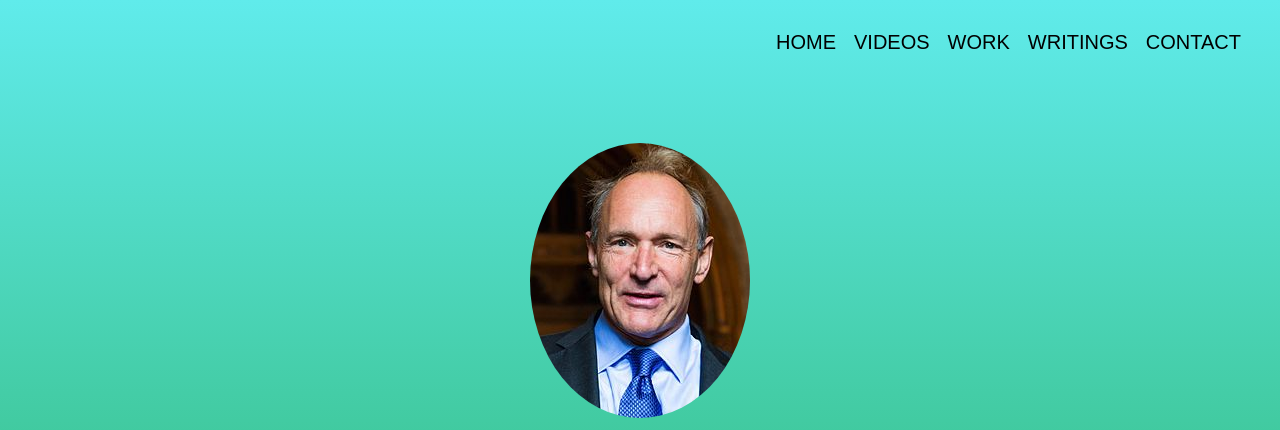
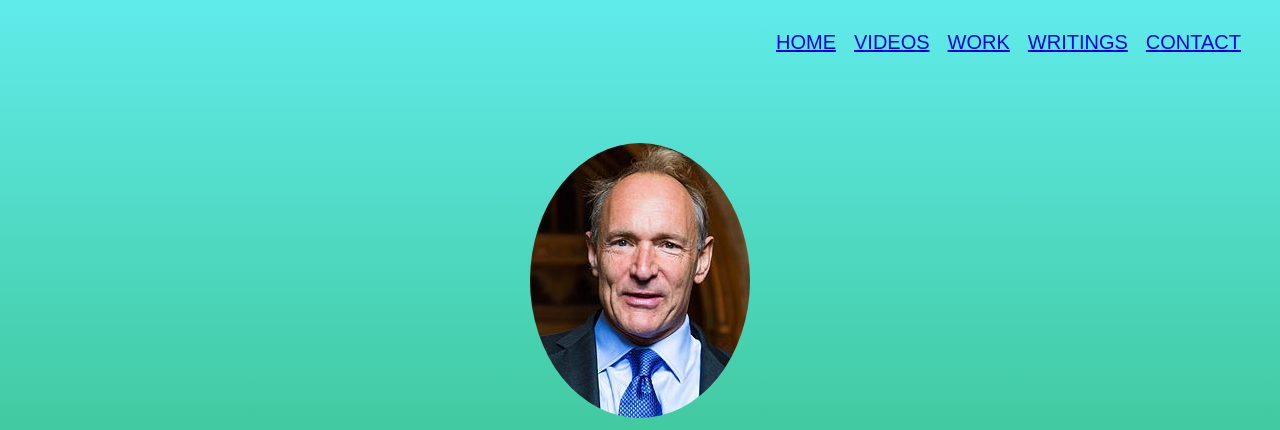
Before and after one commit to ManbirK/personal-webpage, a plain HTML site: page index.html in a window 1280 px wide. Shown: the top 430 px of the page. Drawn offline with Linux system fonts and the light colour scheme.

Commit message:
Add files via upload

```diff
--- a/index.html
+++ b/index.html
@@ -10,11 +10,11 @@
 
 	<!--The list can be of 2 types - ordered / unordered-->
 	<ul class="menu">
-		<li class="links">HOME</li>
-		<li class="links">VIDEOS</li>
-		<li class="links">WORK</li>
-		<li class="links">WRITINGS</li>
-		<li class="links">CONTACT</li>
+		<li class="links"><a href = "#welcome">HOME</a></li>
+		<li class="links"><a href = "#VIDEOS">VIDEOS</a></li>
+		<li class="links"><a href = "#work">WORK</a></li>
+		<li class="links"><a href = "#writings">WRITINGS</a></li>
+		<li class="links"><a href = "#contact">CONTACT</a></li>
 	</ul>
 
 	<section id="welcome" class="parallax-container">
@@ -45,9 +45,16 @@
 
 		<h1>Videos</h1>
 		<div class="line"></div>
+
+		<iframe width="560" height="315" src="https://www.youtube.com/embed/OM6XIICm_qo" title="YouTube video player"
+			frameborder="0"
+			allow="accelerometer; autoplay; clipboard-write; encrypted-media; gyroscope; picture-in-picture"
+			allowfullscreen></iframe>
 		<br>
 		<br>
 		<br>
+
+
 
 		<iframe width="560" height="315" src="https://www.youtube.com/embed/_0GWG0yCu-w" title="YouTube video player"
 			frameborder="0"
@@ -82,16 +89,30 @@
 		<br>
 		<br>
 		<br>
-		<iframe width="1000" height="800"  src = "https://www.w3.org/People/Berners-Lee/"></iframe>
+		<iframe width="1000" height="800" src="https://www.w3.org/People/Berners-Lee/"></iframe>
 		<br>
 		<br>
 		<br>
 
-		<iframe width="1000" height="800"  src = "https://webfoundation.org/about/sir-tim-berners-lee/"></iframe>
+		<iframe width="1000" height="800" src="https://webfoundation.org/about/sir-tim-berners-lee/"></iframe>
 		<br>
 		<br>
 		<br>
 	</section>
+
+
+	<section id="writings">
+		<h1>Writings</h1>
+		<div class="line"></div>
+
+		<a href = "https://thenextweb.com/news/web-inventor-tim-berners-lee-screw-web3-my-decentralized-internet-doesnt-need-blockchain">Web inventor Tim Berners-Lee: Screw Web3 — my decentralized internet doesn’t need blockchain</a>
+		</section>
+
+
+		<section id="contact">
+			<h1>Contact</h1>
+			<div class="line"></div>
+			</section>
 </body>
 
 </html>
```
